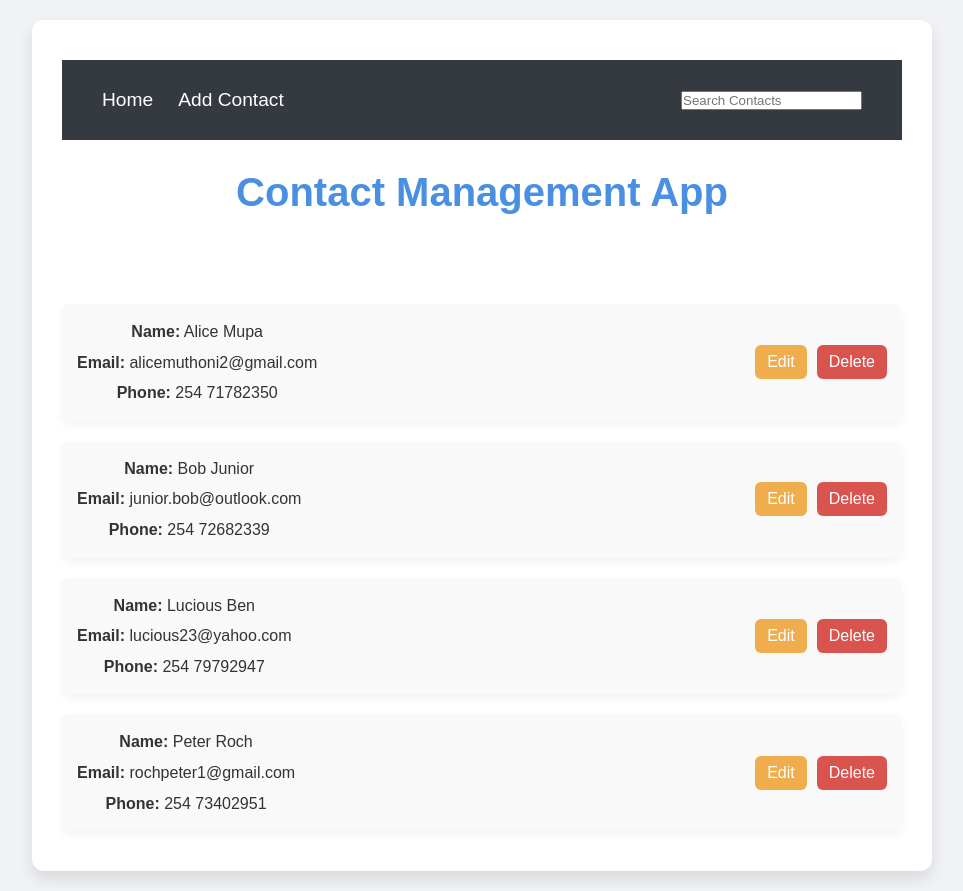
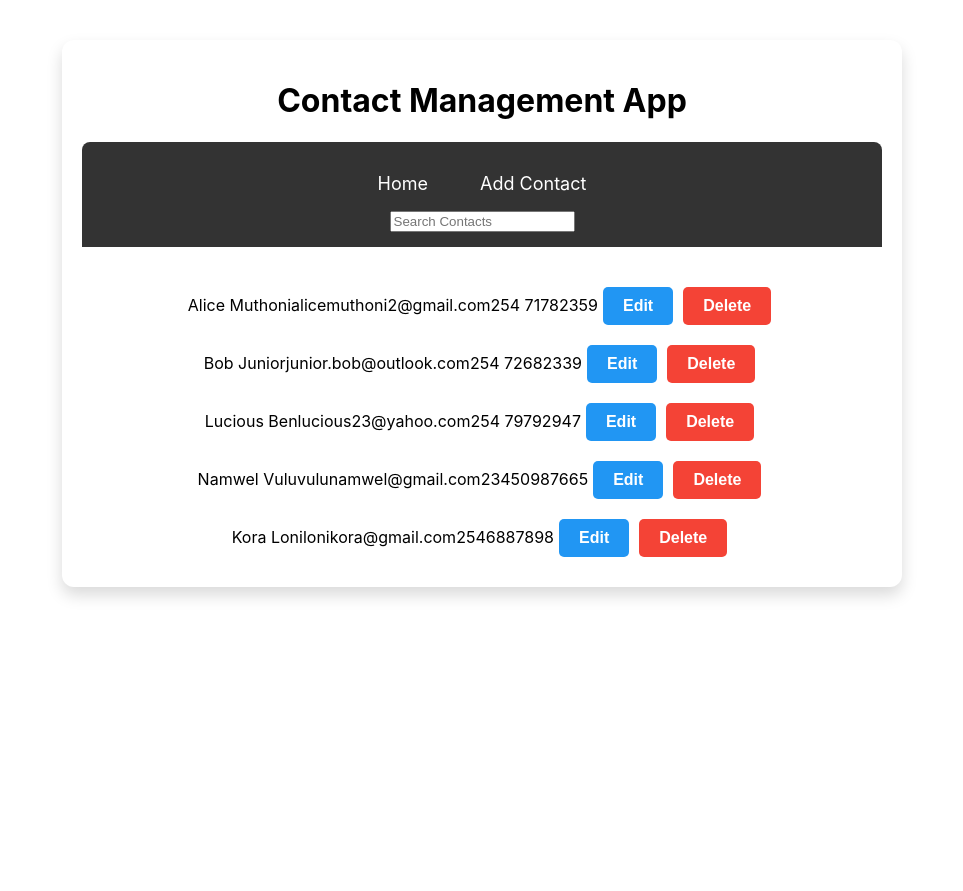
Before and after one commit to aakhuya/Contact-app, a React (Create React App) app: page / in a window 1280 px wide. Shown: the whole page, without its empty margins (158-1121 px from the left). After the commit the page ends 800 px from the top, so only its background shows below. Built offline with nearby package versions, Linux system fonts and the light colour scheme; data requests are answered from the project's data file.

Commit message:
Set the edit button

```diff
--- a/db.json
+++ b/db.json
@@ -1,10 +1,10 @@
 {
   "contacts": [
     {
-      "name": "Alice Mupa",
+      "id": "1",
+      "name": "Alice Muthoni",
       "email": "alicemuthoni2@gmail.com",
-      "phone": "254 71782350",
-      "id": "1"
+      "phone": "254 71782359"
     },
     {
       "id": "2",
@@ -19,10 +19,16 @@
       "phone": "254 79792947"
     },
     {
-      "id": "4",
-      "name": "Peter Roch",
-      "email": "rochpeter1@gmail.com",
-      "phone": "254 73402951"
+      "id": "e43f",
+      "name": "Namwel Vulu",
+      "email": "vulunamwel@gmail.com",
+      "phone": "23450987665"
+    },
+    {
+      "id": "b203",
+      "name": "Kora Loni",
+      "email": "lonikora@gmail.com",
+      "phone": "2546887898"
     }
   ]
 }
--- a/src/App.css
+++ b/src/App.css
@@ -1,4 +1,109 @@
-* {
+/* Main App container */
+.contact-app {
+  max-width: 800px;
+  margin: 40px auto;
+  padding: 20px;
+  border-radius: 12px;
+  background-color: #ffffff;
+  box-shadow: 0px 8px 16px rgba(0, 0, 0, 0.15);
+  text-align: center;
+}
+
+/* Navbar styling */
+.navbar {
+  background-color: #333;
+  padding: 15px 0;
+  border-radius: 8px 8px 0 0; /* Rounded top corners */
+  margin-bottom: 20px;
+}
+
+.navbar ul {
+  list-style-type: none;
+  padding: 0;
+  display: flex;
+  justify-content: center;
+  gap: 20px;
+}
+
+.navbar ul li {
+  display: inline;
+}
+
+.navbar a {
+  color: #ffffff;
+  font-size: 18px;
+  text-decoration: none;
+  padding: 8px 16px;
+  border-radius: 5px;
+  transition: background-color 0.3s ease;
+}
+
+.navbar a:hover {
+  background-color: #555; /* Darken on hover */
+}
+
+/* Contact List and Form container styling */
+.contact-list, .contact-form {
+  margin-top: 30px;
+}
+
+/* Contact form styling */
+.contact-form {
+  max-width: 500px;
+  margin: 20px auto;
+  padding: 20px;
+  background-color: #f9f9f9;
+  border-radius: 8px;
+  box-shadow: 0px 4px 10px rgba(0, 0, 0, 0.1);
+}
+
+/* Button styles */
+button {
+  padding: 10px 20px;
+  margin: 10px 5px;
+  font-size: 16px;
+  font-weight: bold;
+  border: none;
+  border-radius: 5px;
+  cursor: pointer;
+  transition: background-color 0.3s ease, transform 0.2s ease;
+}
+
+/* Add Contact button styling */
+.add-contact-button {
+  background-color: #4CAF50; /* Green */
+  color: white;
+}
+
+.add-contact-button:hover {
+  background-color: #45a049;
+  transform: scale(1.05);
+}
+
+/* Edit button styling */
+.edit-button {
+  background-color: #2196F3; /* Blue */
+  color: white;
+}
+
+.edit-button:hover {
+  background-color: #0b7dda;
+  transform: scale(1.05);
+}
+
+/* Delete button styling */
+.delete-button {
+  background-color: #f44336; /* Red */
+  color: white;
+}
+
+.delete-button:hover {
+  background-color: #da190b;
+  transform: scale(1.05);
+}
+
+
+/* * {
   margin: 0;
   padding: 0;
   box-sizing: border-box;
@@ -211,4 +316,4 @@ h1 {
 
 .search-bar button:hover {
   background-color: #0056b3;
-}
+} */
--- a/src/App.js
+++ b/src/App.js
@@ -8,57 +8,95 @@ import './App.css';
 function App() {
   const [contacts, setContacts] = useState([]);
   const [searchTerm, setSearchTerm] = useState('');
+  const [editContact, setEditContact] = useState(null);
 
   useEffect(() => {
     fetchContacts();
   }, []);
 
   const fetchContacts = async () => {
+    try {
       const response = await fetch('http://localhost:5000/contacts');
       const data = await response.json();
       setContacts(data);
+    } catch (error) {
+      console.error("Error fetching contacts:", error);
+    }
   };
 
-  const addContact = async (contact) => {
+  const addOrUpdateContact = async (contact) => {
+    if (contact.id) {
+      try {
+        await fetch(`http://localhost:5000/contacts/${contact.id}`, {
+          method: 'PUT',
+          headers: { 'Content-Type': 'application/json' },
+          body: JSON.stringify(contact),
+        });
+        setContacts(contacts.map((c) => (c.id === contact.id ? contact : c)));
+      } catch (error) {
+        console.error("Error updating contact:", error);
+      }
+    } else {
+      try {
         const response = await fetch('http://localhost:5000/contacts', {
           method: 'POST',
           headers: { 'Content-Type': 'application/json' },
-      body: JSON.stringify(contact)
+          body: JSON.stringify(contact),
         });
         const newContact = await response.json();
         setContacts([...contacts, newContact]);
+      } catch (error) {
+        console.error("Error adding contact:", error);
+      }
+    }
+    setEditContact(null);
   };
 
   const deleteContact = async (id) => {
+    try {
       await fetch(`http://localhost:5000/contacts/${id}`, { method: 'DELETE' });
-    setContacts(contacts.filter(contact => contact.id !== id));
+      setContacts(contacts.filter((contact) => contact.id !== id));
+    } catch (error) {
+      console.error("Error deleting contact:", error);
+    }
   };
 
   return (
     <Router>
       <div className="contact-app">
+        <h1>Contact Management App</h1>
         <nav className="navbar">
           <ul>
             <li><Link to="/">Home</Link></li>
             <li><Link to="/add-contact">Add Contact</Link></li>
           </ul>
-
           <SearchBar setSearchTerm={setSearchTerm} />
         </nav>
 
         <Routes>
           <Route path="/" element={
             <>
-              <h1>Contact Management App</h1>
-              <ContactList contacts={contacts} searchTerm={searchTerm} deleteContact={deleteContact} />
+              <ContactList
+                contacts={contacts}
+                searchTerm={searchTerm}
+                deleteContact={deleteContact}
+                setEditContact={setEditContact}
+              />
+              {editContact && (
+                <ContactForm
+                  addOrUpdateContact={addOrUpdateContact}
+                  editContact={editContact}
+                  setEditContact={setEditContact}
+                />
+              )}
             </>
           } />
-
           <Route path="/add-contact" element={
-            <>
-              <h1>Add a New Contact</h1>
-              <ContactForm addContact={addContact} />
-            </>
+            <ContactForm
+              addOrUpdateContact={addOrUpdateContact}
+              setEditContact={setEditContact}
+              isAddMode={true}
+            />
           } />
         </Routes>
       </div>
--- a/src/ContactCard.js
+++ b/src/ContactCard.js
@@ -6,6 +6,7 @@ function ContactCard({ contact, deleteContact }) {
       <p>Name: {contact.name}</p>
       <p>Email: {contact.email}</p>
       <p>Phone: {contact.phone}</p>
+      <button onClick={() => setEditContact(contact)}>Edit</button>
       <button onClick={() => deleteContact(contact.id)}>Delete</button>
     </div>
   );
--- a/src/ContactForm.js
+++ b/src/ContactForm.js
@@ -1,9 +1,11 @@
 import React, { useState, useEffect } from 'react';
+import { useNavigate } from 'react-router-dom';
 
-function ContactForm({ addContact, editContact, updateContact }) {
+function ContactForm({ addOrUpdateContact, editContact, setEditContact, isAddMode }) {
   const [name, setName] = useState('');
   const [email, setEmail] = useState('');
   const [phone, setPhone] = useState('');
+  const navigate = useNavigate();
 
   useEffect(() => {
     if (editContact) {
@@ -19,44 +21,48 @@ function ContactForm({ addContact, editContact, updateContact }) {
 
   const handleSubmit = (e) => {
     e.preventDefault();
-    const contact = { name, email, phone };
 
-    if (editContact) {
-      updateContact(editContact.id, contact);
-    } else {
-      addContact(contact);
-    }
+    const contact = {
+      id: editContact ? editContact.id : undefined,
+      name,
+      email,
+      phone,
+    };
 
-    // Reset form fields after submit
+    addOrUpdateContact(contact);
+
     setName('');
     setEmail('');
     setPhone('');
+    setEditContact(null);
+
+    if (isAddMode) {
+      navigate('/');
+    }
   };
 
   return (
     <form onSubmit={handleSubmit} className="contact-form">
+      <h2>{isAddMode ? 'Add a New Contact' : 'Edit Contact'}</h2>
       <input
         type="text"
         placeholder="Name"
         value={name}
         onChange={(e) => setName(e.target.value)}
-        required
       />
       <input
         type="email"
         placeholder="Email"
         value={email}
         onChange={(e) => setEmail(e.target.value)}
-        required
       />
       <input
         type="text"
         placeholder="Phone"
         value={phone}
         onChange={(e) => setPhone(e.target.value)}
-        required
       />
-      <button type="submit">{editContact ? 'Update Contact' : 'Add Contact'}</button>
+      <button type="submit">{isAddMode ? 'Add Contact' : 'Update Contact'}</button>
     </form>
   );
 }
--- a/src/ContactList.js
+++ b/src/ContactList.js
@@ -1,27 +1,26 @@
 import React from 'react';
 
 function ContactList({ contacts, searchTerm, deleteContact, setEditContact }) {
-  const filteredContacts = contacts.filter(contact =>
-    contact.name.toLowerCase().includes(searchTerm.toLowerCase()) ||
-    contact.email.toLowerCase().includes(searchTerm.toLowerCase()) ||
-    contact.phone.includes(searchTerm)
-  );
-
   return (
     <div className="contact-list">
-      {filteredContacts.map(contact => (
-        <div key={contact.id} className="contact-item">
-          <div className="contact-info">
-            <p><strong>Name:</strong> {contact.name}</p>
-            <p><strong>Email:</strong> {contact.email}</p>
-            <p><strong>Phone:</strong> {contact.phone}</p>
+      {contacts
+        .filter((contact) => contact.name.toLowerCase().includes(searchTerm.toLowerCase()))
+        .map((contact) => (
+          <div key={contact.id} className="contact-item">
+            <span>{contact.name}</span>
+            <span>{contact.email}</span>
+            <span>{contact.phone}</span>
+            <button
+              onClick={() => setEditContact(contact)}
+              className="edit-button"
+            >
+              Edit
+            </button>
+            <button onClick={() => deleteContact(contact.id)} className="delete-button">
+              Delete
+            </button>
           </div>
-          <div className="contact-actions">
-            <button onClick={() => setEditContact(contact)} className="edit-button">Edit</button>
-            <button onClick={() => deleteContact(contact.id)} className="delete-button">Delete</button>
-          </div>
-        </div>
-      ))}
+        ))}
     </div>
   );
 }
```
Lines whose indentation alone changed are shown as unchanged.
